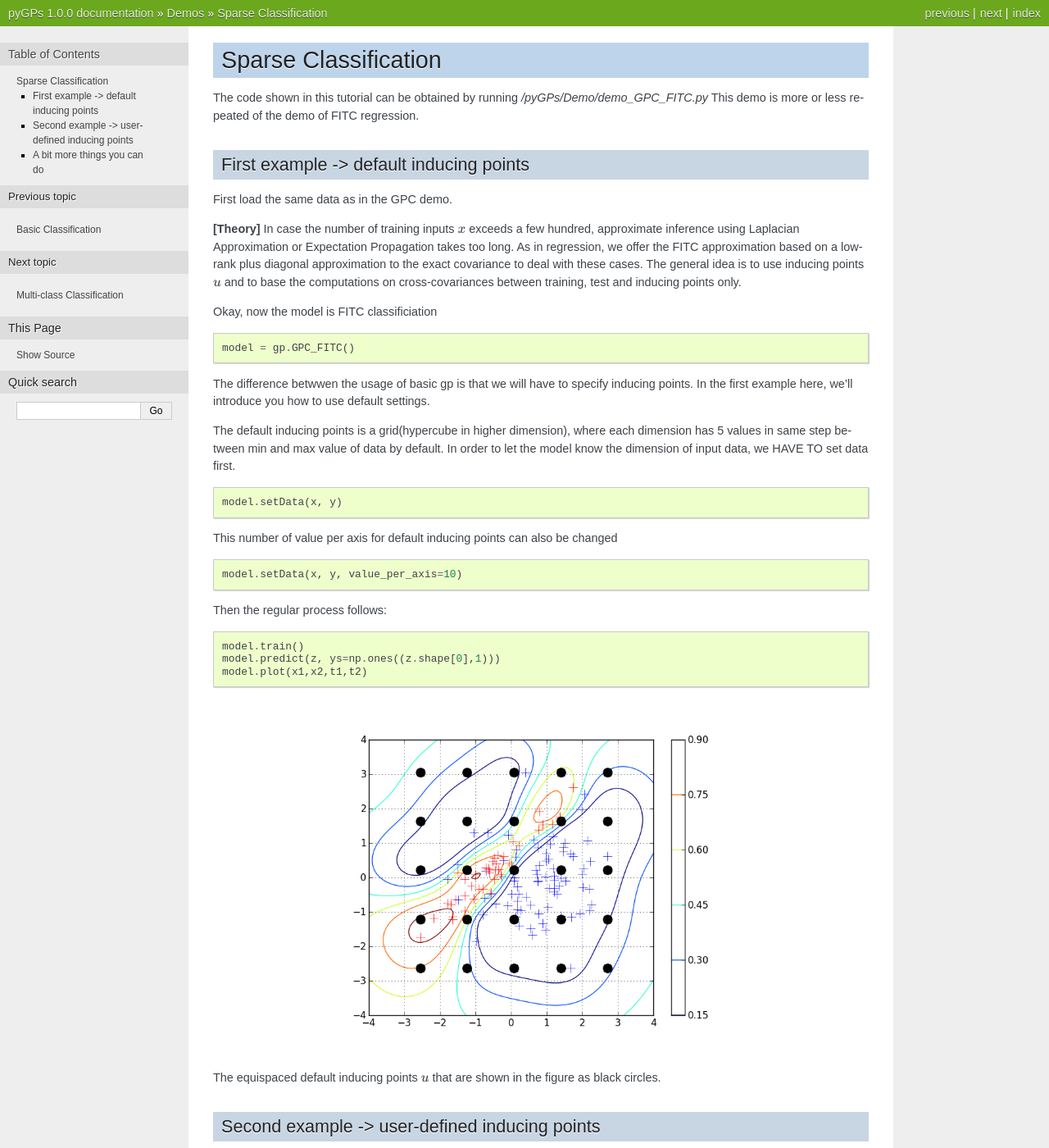
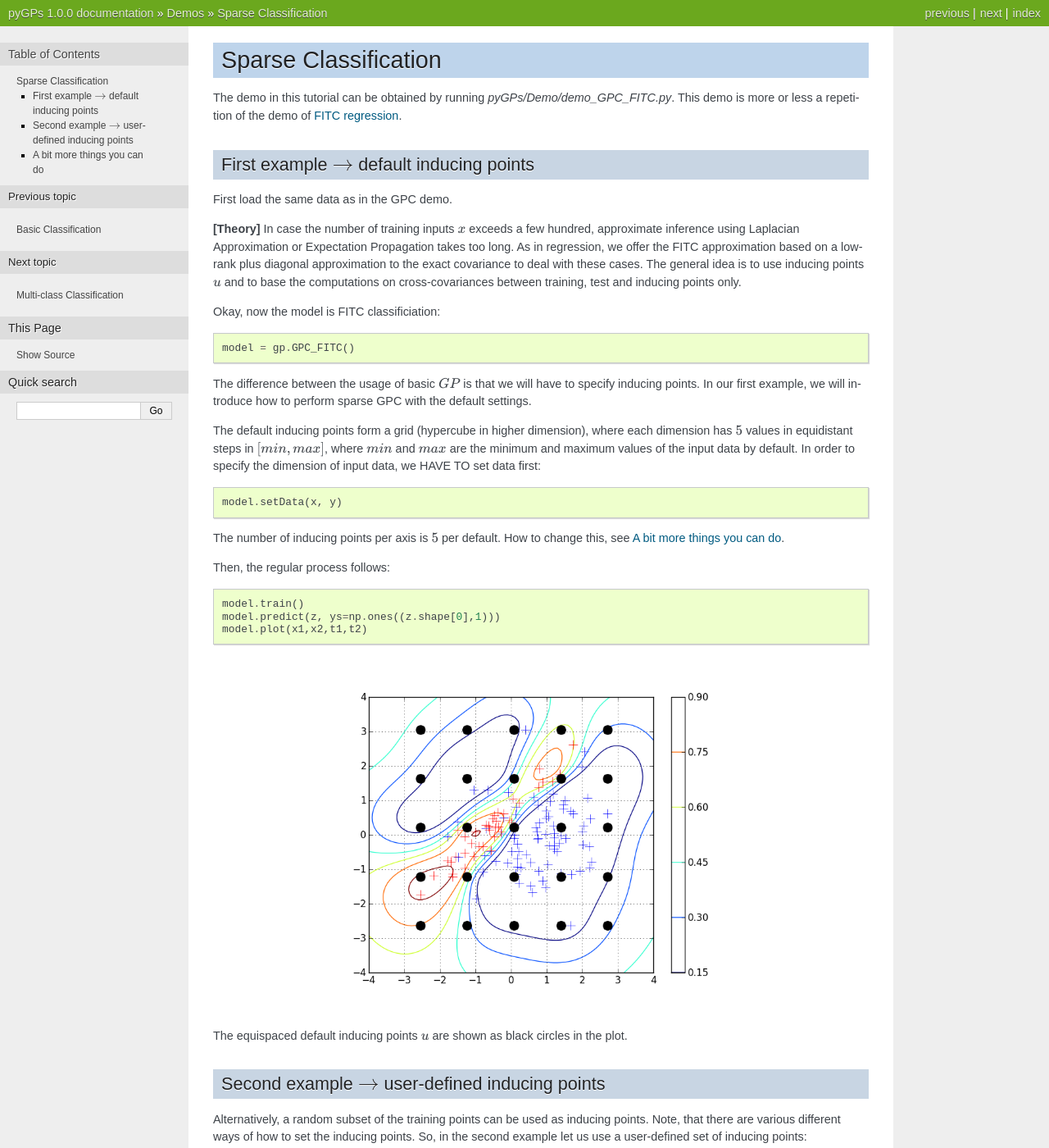
Before and after one commit to marionmari/pyGPs, a Sphinx documentation site: the page built from doc/source/GPC_FITC.rst, in a window 1280 px wide and 1400 px high. Shown: the whole window at 82% size. Built offline with Sphinx 7.4.7, drawn with Linux system fonts in a browser that asks for light colours; formulas are drawn with MathJax 3; some of the changed text lies outside the part shown.

Commit message:
editing documentation up to Basic Classification (incl) ctd

```diff
--- a/doc/source/GPC.rst
+++ b/doc/source/GPC.rst
@@ -35,7 +35,7 @@
    :scale: 70 %
 
 
-First example -> state default values
+First example :math:`\rightarrow` state default values
 ----------------------------------
 Again, lets see the simplest use of gp classification at first ::
 
@@ -47,7 +47,7 @@
 Note, that inference is done via expectation propagation (EP) approximation by deault. How to set inference to Laplace approximation, see :ref:`more_on_GPC`.
 
 
-Second example -> GP classification
+Second example :math:`\rightarrow` GP classification
 ------------------------------
 So we first state the model to be :math:`GP` classification now::
 
--- a/doc/source/GPC_FITC.rst
+++ b/doc/source/GPC_FITC.rst
@@ -1,9 +1,11 @@
 Sparse Classification
 ========================
-The code shown in this tutorial can be obtained by running */pyGPs/Demo/demo_GPC_FITC.py*
-This demo is more or less repeated of the demo of FITC regression.
+The demo in this tutorial can be obtained by running *pyGPs/Demo/demo_GPC_FITC.py*.
+This demo is more or less a repetition of the demo of `FITC regression`_.
 
-First example -> default inducing points
+.. _FITC regression: GPR_FITC.html
+
+First example :math:`\rightarrow` default inducing points
 -------------------
 First load the same data as in the GPC demo.
 
@@ -12,22 +14,23 @@
 based on a low-rank plus diagonal approximation to the exact covariance to deal with these cases. The general idea is to use inducing points
 :math:`u` and to base the computations on cross-covariances between training, test and inducing points only.
 
-Okay, now the model is FITC classificiation ::
+Okay, now the model is FITC classificiation::
 
 	model = gp.GPC_FITC()
 
-The difference betwwen the usage of basic gp is that we will have to specify inducing points.
-In the first example here, we'll introduce you how to use default settings.
+The difference between the usage of basic :math:`GP` is that we will have to specify inducing points.
+In our first example, we will introduce how to perform sparse GPC with the default settings.
 
-The default inducing points is a grid(hypercube in higher dimension), where each dimension has 5 values in same step between min and max value of data by default. In order to let the model know the dimension of input data, we HAVE TO set data first. ::
+The default inducing points form a grid (hypercube in higher dimension), where each dimension has :math:`5` values in equidistant steps in :math:`[min, max]`,
+where :math:`min` and :math:`max` are the minimum and maximum values of the input data by default.
+In order to specify the dimension of input data, we HAVE TO set data first::
 
     model.setData(x, y)
 
-This number of value per axis for default inducing points can also be changed ::
+The number of inducing points per axis is :math:`5` per default. How to change this, see :ref:`more_on_GPC_FITC`.
 
-    model.setData(x, y, value_per_axis=10)
 
-Then the regular process follows: ::
+Then, the regular process follows::
 
 	model.train()
 	model.predict(z, ys=np.ones((z.shape[0],1)))
@@ -39,25 +42,25 @@
    :align: center
    :scale: 70 %
 
-The equispaced default inducing points :math:`u` that are shown in the figure as black circles.
+The equispaced default inducing points :math:`u` are shown as black circles in the plot.
 
 
-Second example -> user-defined inducing points
+Second example :math:`\rightarrow` user-defined inducing points
 -----------------------------
 
-Alternatively, a random subset of the training points can be used as inducing points. Moreover, there are planty of methods to set these inducing points.
-So in the second example lets use a user-defined set of inducing points. ::
+Alternatively, a random subset of the training points can be used as inducing points. Note, that there are various different ways of how to set the inducing points.
+So, in the second example let us use a user-defined set of inducing points::
 
 	u1,u2 = np.meshgrid(np.linspace(-2,2,5),np.linspace(-2,2,5))
 	u = np.array(zip(np.reshape(u2,(np.prod(u2.shape),)),np.reshape(u1,(np.prod(u1.shape),))))
 
-Here, we also use a grid euqually spaced, but without the values on the margin of the grid.(i.e. shrinking the grid) Then, we can just pass :math:`u` when specifying prior. ::
+Here, we also use a grid euqually spaced, but without the values on the margin of the grid.(i.e. shrinking the grid) Then, we can just pass :math:`u` when specifying prior::
 
 	m = mean.Zero()
 	k = cov.RBFard(log_ell_list=[0.05,0.17], log_sigma=1.)
 	model.setPrior(mean=m, kernel=k, inducing_points=u)
 
-The predicting results for this inducing points are shown below
+The prediction results for this  set of inducing points are shown below:
 
 .. figure:: _images/d4_2.png
    :height: 600 px
@@ -65,9 +68,14 @@
    :align: center
    :scale: 70 %
 
+.. _more_on_GPC_FITC:
 
 A bit more things you can do
 ------------------------------
-As GPC, it is possible to use FITC Laplacian Approximation by ::
+As in standard GPC, it is possible to perform inference via Laplace approximation in the FITC method::
 
     model.useLaplace_FITC()
+
+Change the number of inducing points per axis::
+
+    model.setData(x, y, value_per_axis=10)
```
Also changed, not shown: doc/source/GPR_FITC.rst (+9 -7 lines), 12 other files.
